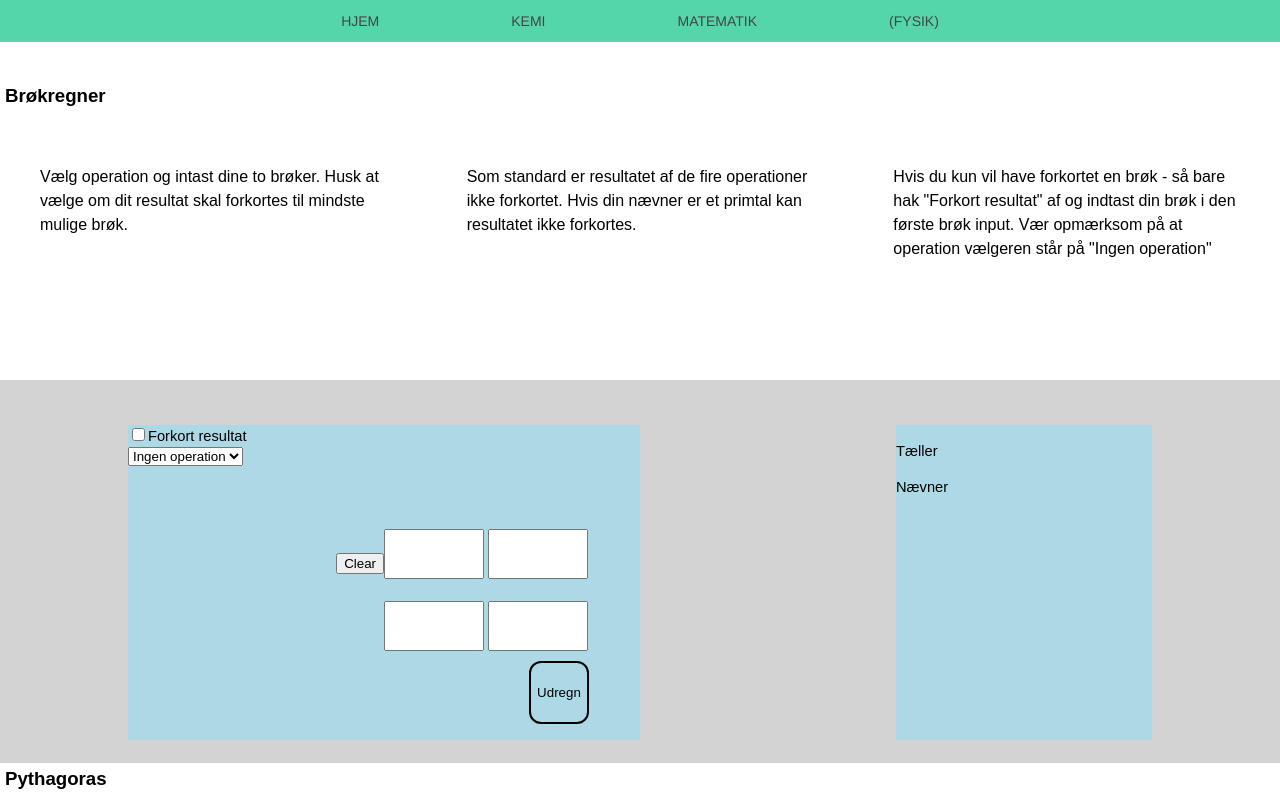
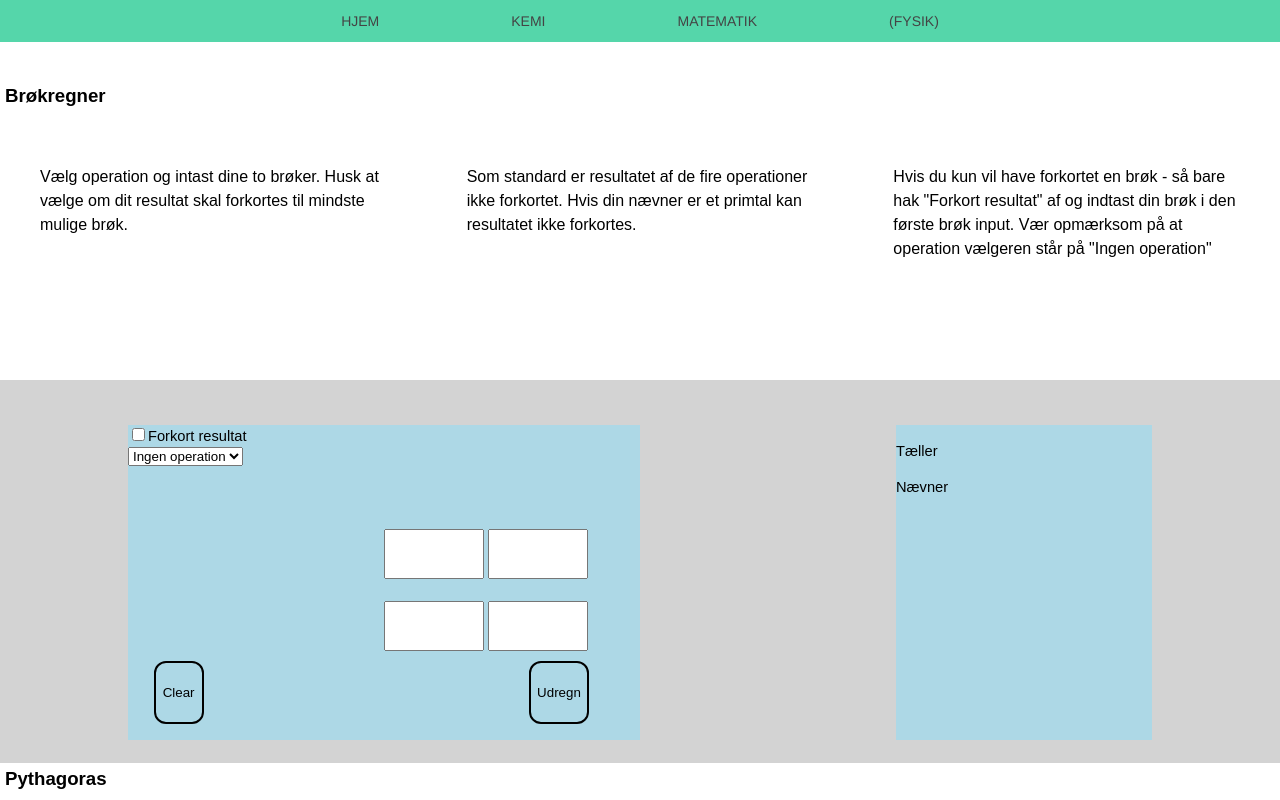
Before and after one commit to svante2001/HTX-formulary, a plain HTML site: page math.html in a window 1280 px wide. Drawn offline with Linux system fonts and the light colour scheme.

Commit message:
Clean up

```diff
--- a/style.css
+++ b/style.css
@@ -665,6 +665,19 @@ h1 {
 
 }
 
+.clearFractions {
+   bottom: 5%;
+   left: 5%;
+   position: absolute;
+   height: 20%;
+   width: 50px;
+   font-size: 10pt;
+   font-family: Arial, Verdana, sans-serif;
+   border-radius: 12px;
+   background-color:lightblue;
+   border: 2px solid black;
+}
+
 .IntroPythagoras{
    background:white;
    height: 50%;
```
Also changed, not shown: Chemistry.html (+4 -5 lines).
